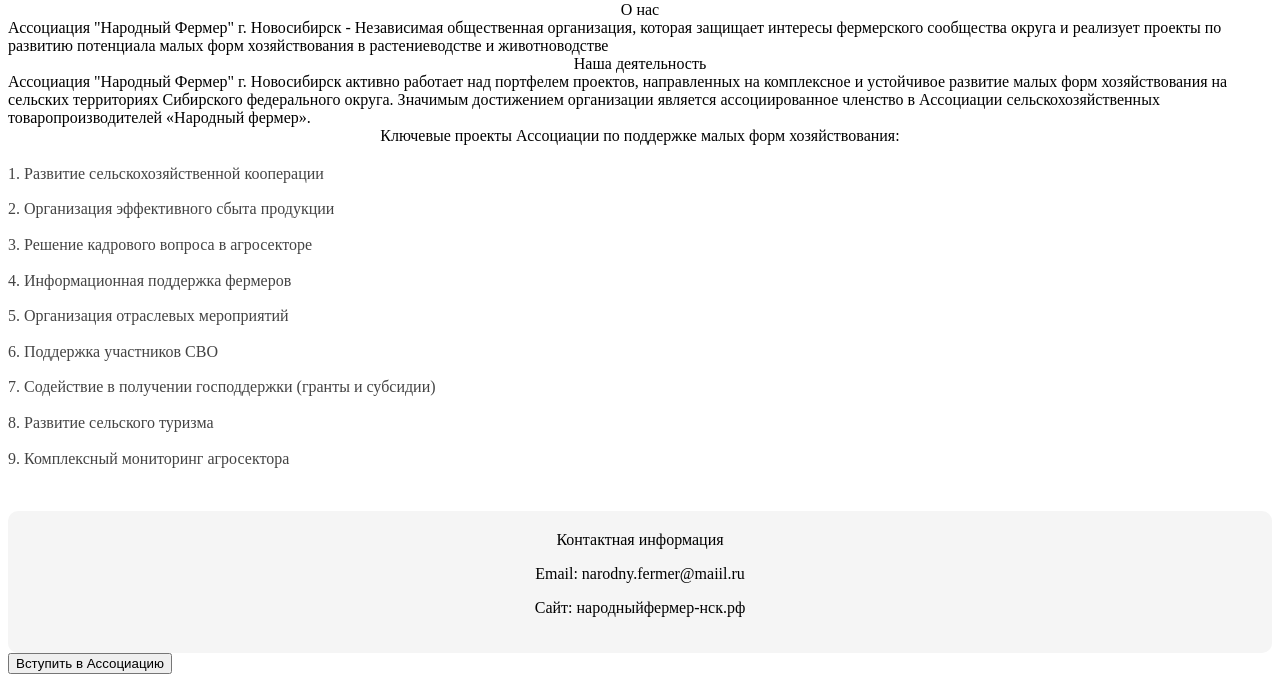
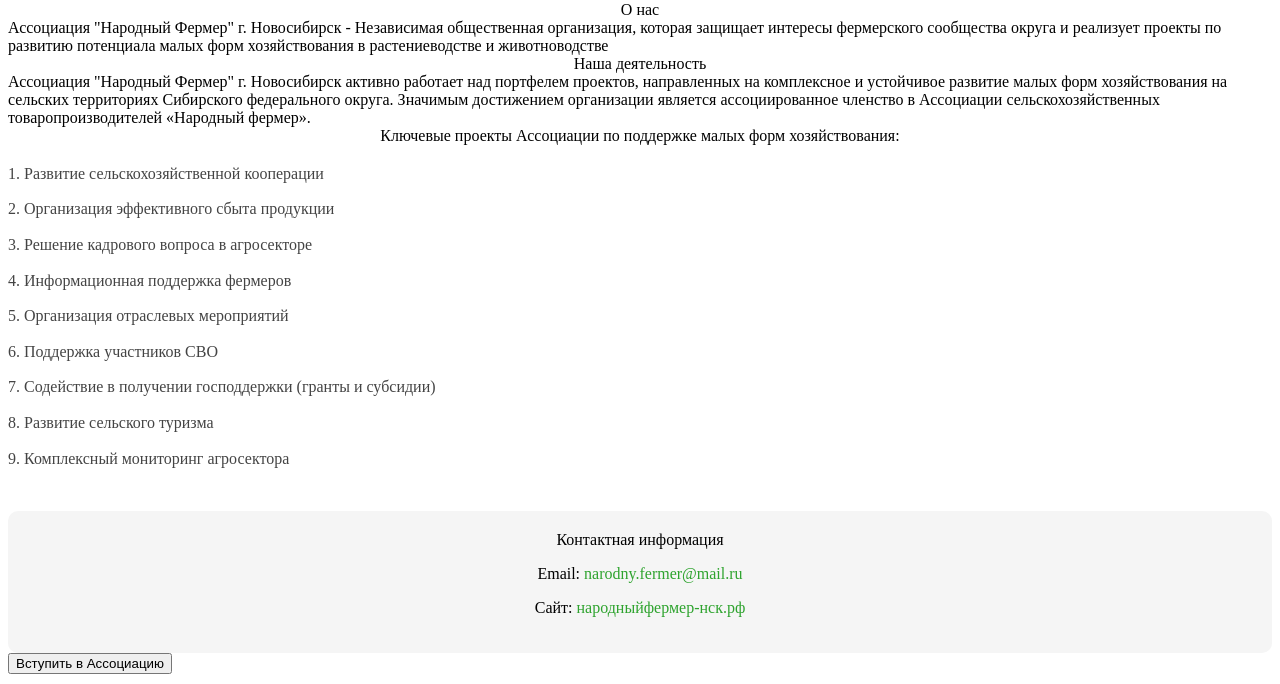
Before and after one commit to DanilSn/telegram-bot, a plain HTML site: page index.html in a window 1280 px wide. Shown: the part 116-800 px from the top of the page. Drawn offline with Linux system fonts and the light colour scheme; a script that the page names is missing.

Commit message:
Update index.html

```diff
--- a/index.html
+++ b/index.html
@@ -26,6 +26,16 @@
             line-height: 1.6;
             color: #444;
         }
+        .contact-info a {
+    color: #2ea32e;
+    text-decoration: none;
+    transition: all 0.3s ease;
+}
+
+.contact-info a:hover {
+    text-decoration: underline;
+    color: #247024;
+}
     </style>
 </head>
 <body>
@@ -62,11 +72,11 @@
 
     <!-- Секция "Наша команда" остается без изменений -->
 
-    <div class="contact-info">
-        <div class="section-title" style="text-align: center;">Контактная информация</div>
-        <p>Email: narodny.fermer@maiil.ru</p>
-        <p>Сайт: народныйфермер-нск.рф</p>
-    </div>
+   <div class="contact-info">
+    <div class="section-title">Контактная информация</div>
+    <p>Email: <a href="mailto:narodny.fermer@mail.ru">narodny.fermer@mail.ru</a></p>
+    <p>Сайт: <a href="https://народныйфермер-нск.рф" target="_blank">народныйфермер-нск.рф</a></p>
+</div>
 
     <button onclick="openJoinPage()" class="join-button">
         Вступить в Ассоциацию
```
